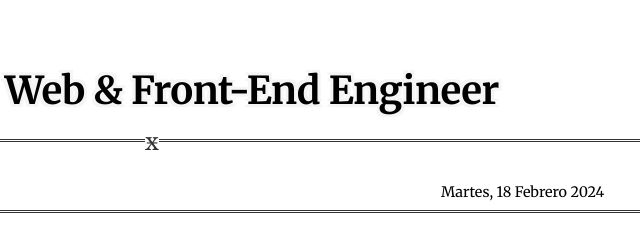
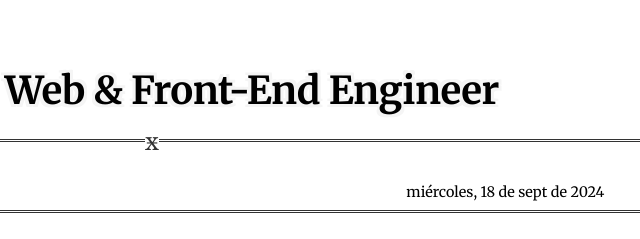
Before and after one commit to dratl/github.io, a plain HTML site: page index.html in a window 1280 px wide. Shown: the top 239 px of the page, 488-1128 px from the left. Drawn offline with Linux system fonts and the light colour scheme.

Commit message:
Se incrusta la fecha con JS

```diff
--- a/estilos.css
+++ b/estilos.css
@@ -124,7 +124,7 @@ nav ul li {
 	display: inline;
 }
 
-nav ul li.fecha:last-child {
+nav ul li#hoy:last-child {
 	float: right;
 	margin-right: 3.3em;
 }
--- a/index.html
+++ b/index.html
@@ -17,7 +17,13 @@
           <ul>
             <li>Usted se encuentra en:</li>
             <li>página principal</li>
-            <li class="fecha">Martes, 18 Febrero 2024</li>
+            <li id="hoy">
+				<script>
+					const fecha = new Date();
+					const options = { weekday: 'long', year: 'numeric', month: 'short', day: 'numeric' };
+					document.getElementById("hoy").innerHTML = fecha.toLocaleDateString('es-ES', options);
+				</script>
+			</li>
           </ul>
         </nav>
       <hr class="dos">
```
